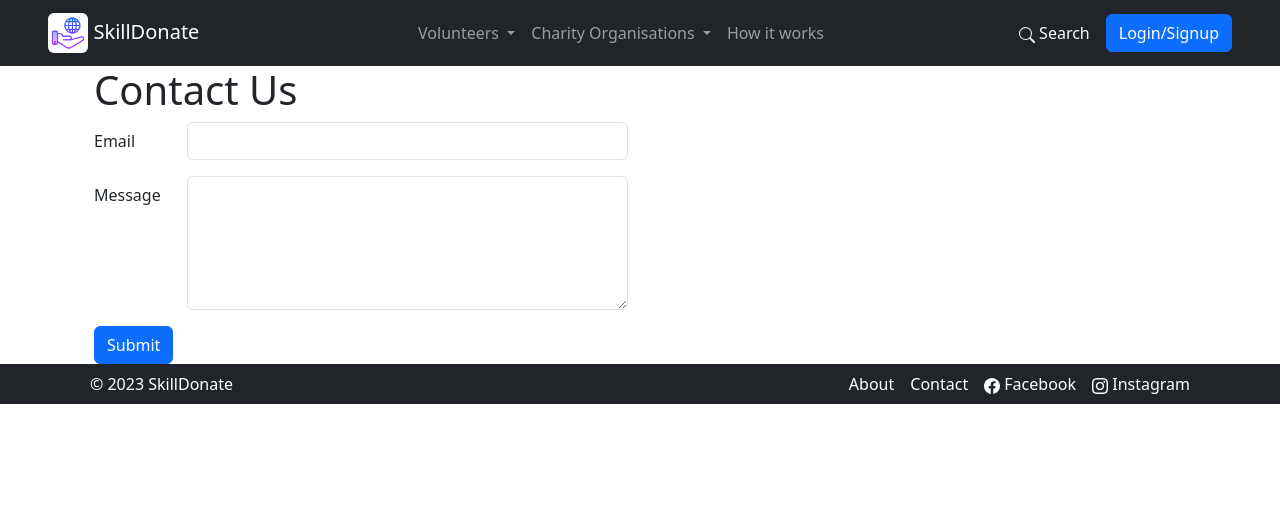
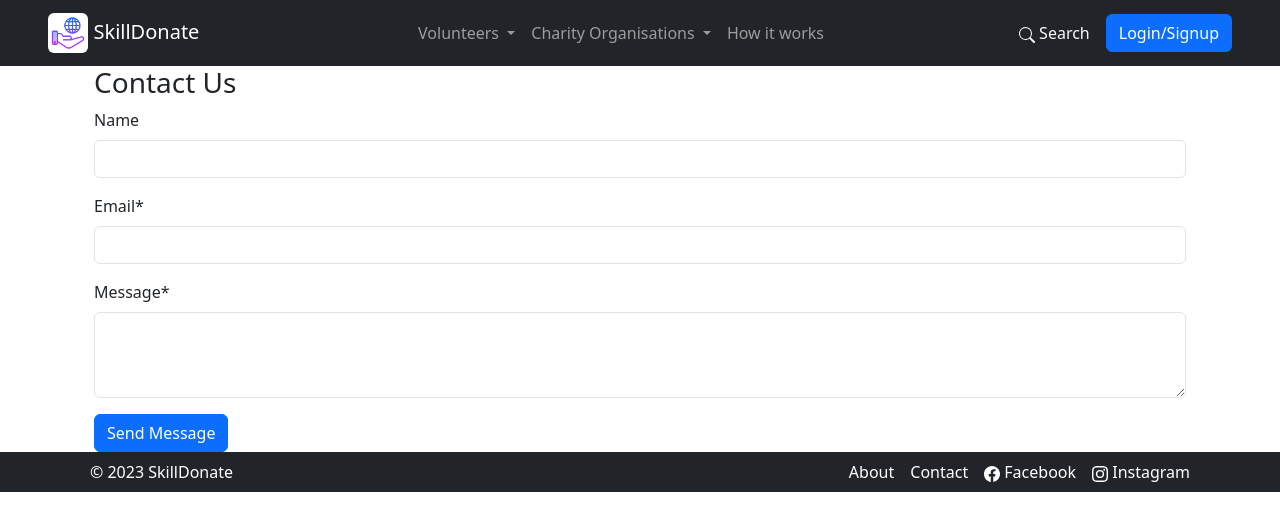
Before and after one commit to Umlamulankunzi/skilldonate, a Django app: page /contact in a window 1280 px wide. Shown: the top 531 px of the page. Run offline with Django 4.2, Linux system fonts and the light colour scheme; some libraries are stand-ins or nearby versions.

Commit message:
Fixed form styling and added Contact Form

```diff
--- a/skilldonate/app_auth/forms.py
+++ b/skilldonate/app_auth/forms.py
@@ -48,7 +48,7 @@ class CharitySignUpForm(UserCreationForm):
 
     # TODO: Uncomment the below line to add phone contact here as well as model
     # phone = forms.CharField(widget=forms.TextInput())
-    description = forms.CharField(widget=forms.Textarea())
+    description = forms.CharField(widget=forms.Textarea(attrs={'rows': 3}))
     city = forms.CharField(widget=forms.TextInput())
     country = forms.CharField(widget=forms.TextInput())
 
--- a/skilldonate/charities/forms.py
+++ b/skilldonate/charities/forms.py
@@ -10,7 +10,7 @@ class SkillRequiredForm(forms.ModelForm):
     """Form for creating or updating skill required"""
     skill_name = forms.CharField(widget=forms.TextInput())
     category = forms.CharField(widget=forms.TextInput())
-    description = forms.CharField(widget=forms.Textarea())
+    description = forms.CharField(widget=forms.Textarea(attrs={'rows': 3}))
 
     class Meta:
         model = SkillRequired
@@ -20,7 +20,7 @@ class SkillRequiredForm(forms.ModelForm):
 
 class ProfileUpdateForm(forms.ModelForm):
     name = forms.CharField(widget=forms.TextInput())
-    description = forms.CharField(widget=forms.Textarea())
+    description = forms.CharField(widget=forms.Textarea(attrs={'rows': 3}))
     city = forms.CharField(widget=forms.TextInput())
     country = forms.CharField(widget=forms.TextInput())
 
--- /dev/null
+++ b/skilldonate/skilldonate/forms.py
@@ -0,0 +1,6 @@
+from django import forms
+
+class ContactForm(forms.Form):
+    name = forms.CharField(max_length=255, widget=forms.TextInput(), required=False)
+    email = forms.EmailField(widget=forms.EmailInput())
+    message = forms.CharField(widget=forms.Textarea(attrs={'rows':3}))
--- a/skilldonate/skilldonate/views.py
+++ b/skilldonate/skilldonate/views.py
@@ -1,4 +1,6 @@
-from django.shortcuts import render, redirect
+from django.shortcuts import render, redirect, HttpResponse
+from django.core.mail import send_mail
+from .forms import ContactForm
 
 # Create your views here.
 def index(request):
@@ -10,8 +12,29 @@ def how_it_works(request):
 def contact(request):
     if request.method == 'POST':
         # process contact info with provided email and message
-        return redirect("contact")
-    return render(request, "contact.html")
+        form = ContactForm(request.POST)
+    else:
+        form = ContactForm()
+
+    if form.is_valid():
+        # Access cleaned form data here
+        name = form.cleaned_data['name']
+        email = form.cleaned_data['email']
+        message = form.cleaned_data['message']
+
+        # Configure the email
+        subject = f'Skill Donate User: Message from {name}'
+        message = f'Name: {name}\nEmail: {email}\nMessage: {message}'
+        from_email = 'no_reply@skilldonate.com'
+        recipient_list = ['admin@skilldonate.com']
+
+        # Send the email
+        send_mail( subject, message, from_email, recipient_list)
+
+        # Redirect after success
+        return HttpResponse(f"Form Submitted\n{message}")
+
+    return render(request, "contact.html", {'form': form})
 
 def about(request):
     return render(request, "about.html")
--- a/skilldonate/templates/contact.html
+++ b/skilldonate/templates/contact.html
@@ -1,26 +1,14 @@
 {% extends 'base.html' %}
 {% load static %}
+{% load crispy_forms_tags %}
 
 {% block content %}
-    <div class="container-md">
-    <h1>Contact Us</h1>
-
-    <form action="{% url 'contact' %}" method="POST">
+<div class="container-md">
+    <h3 class="d-inline-block">Contact Us</h3>
+    <form method="POST" action="{% url 'contact' %}">
         {% csrf_token %}
-        <div class="row mb-3">
-          <label for="email_input" class="col-sm-1 col-form-label">Email</label>
-          <div class="col-sm-5">
-            <input type="email" class="form-control" id="email_input">
-          </div>
-        </div>
-        <div class="row mb-3">
-          <label for="msg_field" class="col-sm-1 col-form-label">Message</label>
-          <div class="col-sm-5">
-            <textarea class="form-control" id="msg_field" rows="5"></textarea>
-          </div>
-        </div>
-
-        <button type="submit" class="btn btn-primary mx-auto">Submit </button>
+        {{ form | crispy }}
+        <button class="btn btn-primary" type="submit">Send Message</button>
     </form>
-    </div>
+</div>
 {% endblock content %}
```
